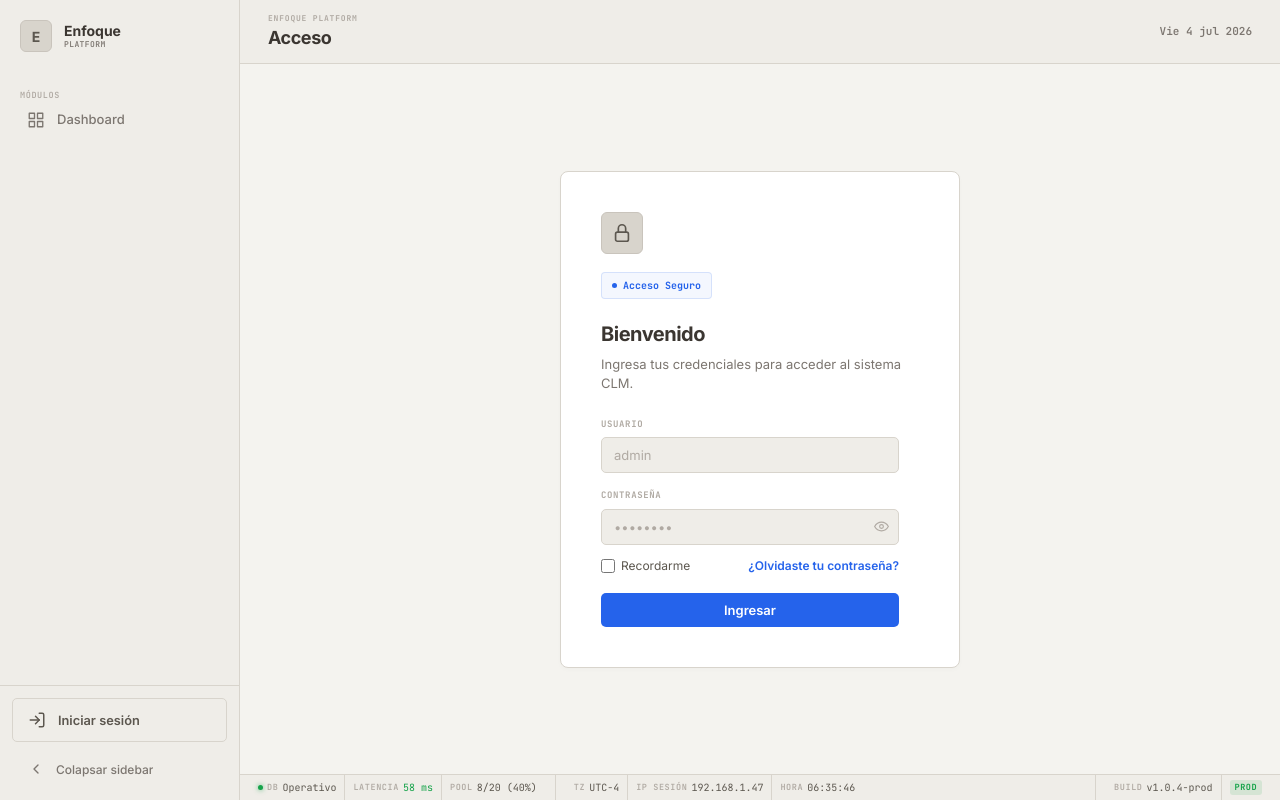
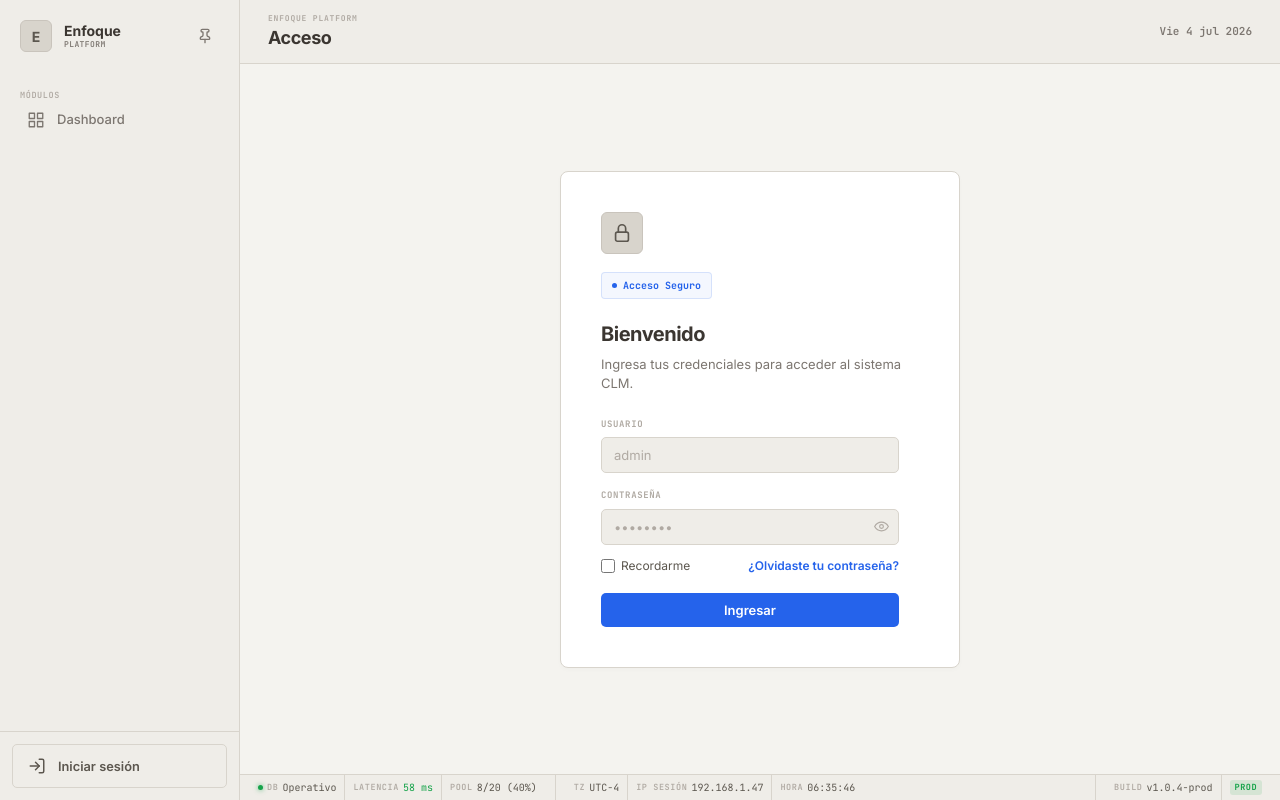
Before and after one commit to Grivyzom/CLM-Frontend, a React (Vite) app: page /login in a window 1280 px wide. Built offline with nearby package versions, Linux system fonts and the light colour scheme.

Commit message:
feat(sidebar): hacer sidebar colapsable por hover y anclable/desanclable

```diff
--- a/src/components/layout/Sidebar.css
+++ b/src/components/layout/Sidebar.css
@@ -4,10 +4,11 @@
   flex-direction: column;
   background-color: #efede8;
   border-right: 1px solid #d8d4cc;
-  transition: width 0.3s cubic-bezier(0.4, 0, 0.2, 1), min-width 0.3s cubic-bezier(0.4, 0, 0.2, 1);
+  transition: width 0.3s cubic-bezier(0.4, 0, 0.2, 1), min-width 0.3s cubic-bezier(0.4, 0, 0.2, 1), border-color 0.3s cubic-bezier(0.4, 0, 0.2, 1);
   flex-shrink: 0;
   height: 100vh;
   z-index: 20;
+  overflow: hidden;
 }
 
 .sidebar-proto.expanded {
@@ -16,8 +17,18 @@
 }
 
 .sidebar-proto.collapsed {
-  width: 72px;
-  min-width: 72px;
+  width: 0px;
+  min-width: 0px;
+  border-right-color: transparent;
+}
+
+.sb-hitbox {
+  position: fixed;
+  left: 0;
+  top: 0;
+  bottom: 0;
+  width: 20px;
+  z-index: 15;
 }
 
 /* Header */
@@ -59,6 +70,7 @@
   display: flex;
   flex-direction: column;
   justify-content: center;
+  flex: 1;
   opacity: 1;
   transition: opacity 0.2s;
   overflow: hidden;
@@ -513,46 +525,31 @@
   flex: 0;
 }
 
-.sb-collapse-btn {
-  width: 100%;
-  height: 38px;
+.sb-pin-btn {
+  width: 28px;
+  height: 28px;
   display: flex;
   align-items: center;
-  padding: 0 16px;
+  justify-content: center;
   border-radius: 5px;
   border: none;
   background-color: transparent;
   cursor: pointer;
   color: #7c7670;
   transition: all 0.2s ease;
-  overflow: hidden;
-  white-space: nowrap;
+  flex-shrink: 0;
 }
 
-.sb-collapse-btn:hover {
+.sb-pin-btn:hover {
   background-color: #e5e2da;
   color: #5c574f;
 }
 
-.sb-collapse-icon {
-  width: 16px;
-  height: 16px;
-  flex-shrink: 0;
-  transition: transform 0.3s ease;
+.sb-pin-btn.pinned {
+  color: #3b3631;
 }
 
-.sb-collapse-label {
-  font-size: 0.75rem;
-  font-weight: 500;
-  margin-left: 0.75rem;
-  opacity: 1;
-  transition: opacity 0.2s;
-  overflow: hidden;
+.sidebar-proto.collapsed .sb-pin-btn {
+  opacity: 0;
+  pointer-events: none;
 }
-
-.sidebar-proto.collapsed .sb-collapse-label {
-  opacity: 0;
-  width: 0;
-  margin: 0;
-  flex: 0;
-}
--- a/src/components/layout/Sidebar.jsx
+++ b/src/components/layout/Sidebar.jsx
@@ -1,5 +1,6 @@
 import React, { useState, useEffect, useRef } from 'react';
 import { useLocation, Link, useNavigate } from 'react-router-dom';
+import { Pin, PinOff } from 'lucide-react';
 import { useAuth } from '../../contexts/AuthContext';
 import { apiLogout } from '../../api';
 import './Sidebar.css';
@@ -30,17 +31,16 @@ const Icon = ({ paths = [], circles = [], className = '' }) => (
 );
 
 export default function Sidebar() {
-  // Comportamiento inteligente 1: Persistencia en LocalStorage
-  const [userPreference, setUserPreference] = useState(() => {
+  const [isPinned, setIsPinned] = useState(() => {
     const saved = localStorage.getItem('clm_sidebar_preference');
     return saved !== null ? JSON.parse(saved) : false;
   });
+  const [isHovered, setIsHovered] = useState(false);
 
   const { user, logout } = useAuth();
   const location = useLocation();
   const navigate = useNavigate();
 
-  const [collapsed, setCollapsed] = useState(userPreference);
   const [ctxIndex, setCtxIndex] = useState(0);
   const [dropOpen, setDropOpen] = useState(false);
   const [userMenuOpen, setUserMenuOpen] = useState(false);
@@ -48,32 +48,39 @@ export default function Sidebar() {
   const dropdownRef = useRef(null);
   const userMenuRef = useRef(null);
 
-  // Comportamiento inteligente 2: Auto-colapso responsivo según tamaño de pantalla
+  const isExpanded = isPinned || isHovered;
+  const collapsed = !isExpanded;
+
   useEffect(() => {
     const handleResize = () => {
-      // Si la pantalla es menor a 1024px (tablets/móviles), colapsar automáticamente
       if (window.innerWidth < 1024) {
-        setCollapsed(true);
+        setIsPinned(false);
       } else {
-        // Al volver a pantallas grandes, restaurar la preferencia del usuario
-        setCollapsed(userPreference);
+        const saved = localStorage.getItem('clm_sidebar_preference');
+        if (saved !== null) {
+          setIsPinned(JSON.parse(saved));
+        }
       }
     };
 
-    handleResize(); // Chequeo inicial
+    handleResize();
 
     window.addEventListener('resize', handleResize);
     return () => window.removeEventListener('resize', handleResize);
-  }, [userPreference]);
+  }, []);
 
-  // Manejador inteligente del toggle manual
-  const handleToggleCollapse = () => {
-    const newValue = !collapsed;
-    setCollapsed(newValue);
+  const handleSidebarClick = () => {
+    if (!isPinned && window.innerWidth >= 1024) {
+      setIsPinned(true);
+      localStorage.setItem('clm_sidebar_preference', JSON.stringify(true));
+    }
+  };
 
-    // Solo guardamos la preferencia si el usuario la acciona desde escritorio
+  const togglePin = (e) => {
+    e.stopPropagation();
+    const newValue = !isPinned;
+    setIsPinned(newValue);
     if (window.innerWidth >= 1024) {
-      setUserPreference(newValue);
       localStorage.setItem('clm_sidebar_preference', JSON.stringify(newValue));
     }
   };
@@ -103,7 +110,20 @@ export default function Sidebar() {
   };
 
   return (
-    <div className={`sidebar-proto ${collapsed ? 'collapsed' : 'expanded'}`}>
+    <>
+      {/* Hitbox invisible en el borde de la pantalla */}
+      {!isPinned && (
+        <div
+          className="sb-hitbox"
+          onMouseEnter={() => setIsHovered(true)}
+        />
+      )}
+      <div
+        className={`sidebar-proto ${collapsed ? 'collapsed' : 'expanded'}`}
+        onMouseEnter={() => setIsHovered(true)}
+        onMouseLeave={() => setIsHovered(false)}
+        onClick={handleSidebarClick}
+      >
       {/* Header / Selector de Contexto */}
       <div className="sb-header">
         <div className="sb-logo-section">
@@ -114,6 +134,18 @@ export default function Sidebar() {
             <div className="sb-logo-title">Enfoque</div>
             <div className="sb-logo-subtitle">Platform</div>
           </div>
+
+          <button
+            onClick={togglePin}
+            className={`sb-pin-btn ${isPinned ? 'pinned' : ''}`}
+            title={isPinned ? "Desanclar sidebar" : "Anclar sidebar"}
+          >
+            {isPinned ? (
+              <PinOff size={16} strokeWidth={2} />
+            ) : (
+              <Pin size={16} strokeWidth={2} />
+            )}
+          </button>
         </div>
 
         {user && (
@@ -274,18 +306,8 @@ export default function Sidebar() {
             <span className="sb-login-label">Iniciar sesión</span>
           </button>
         )}
-
-        <button
-          onClick={handleToggleCollapse}
-          className="sb-collapse-btn"
-          title={collapsed ? "Expandir sidebar" : "Colapsar sidebar"}
-        >
-          <svg className="sb-collapse-icon" viewBox="0 0 24 24" fill="none" stroke="currentColor" strokeWidth="2" strokeLinecap="round" strokeLinejoin="round">
-            <path d={!collapsed ? 'M15 18l-6-6 6-6' : 'M9 18l6-6-6-6'} />
-          </svg>
-          <span className="sb-collapse-label">Colapsar sidebar</span>
-        </button>
       </div>
     </div>
+    </>
   );
 }
```
